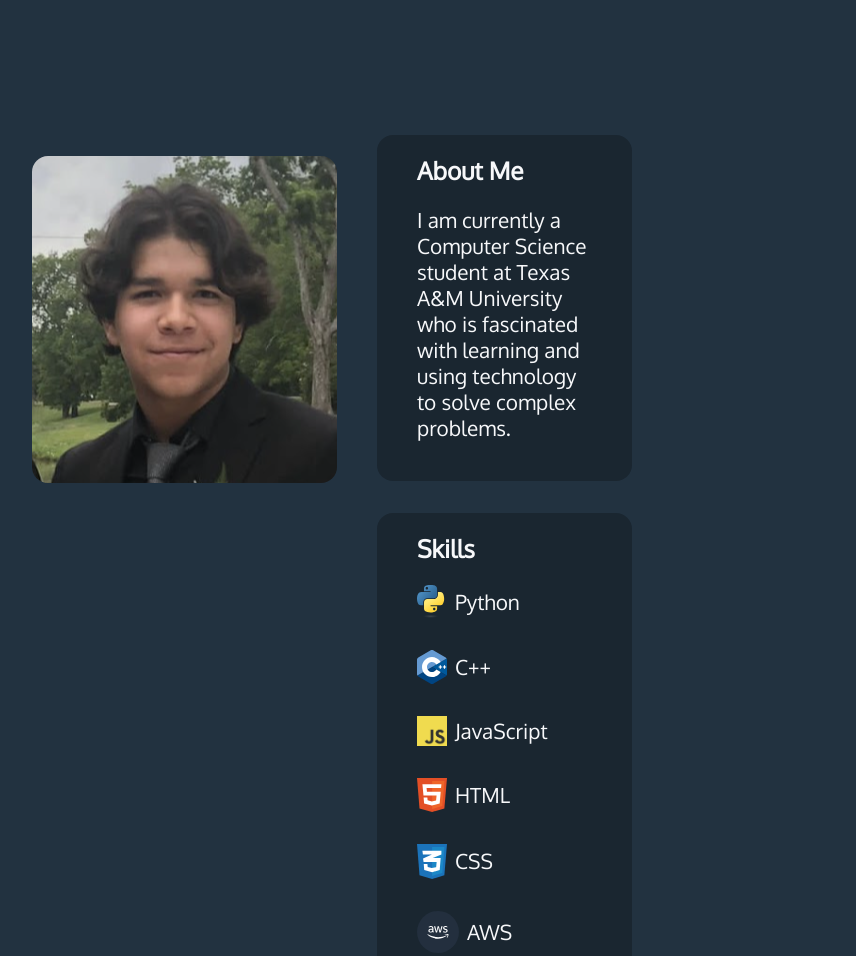
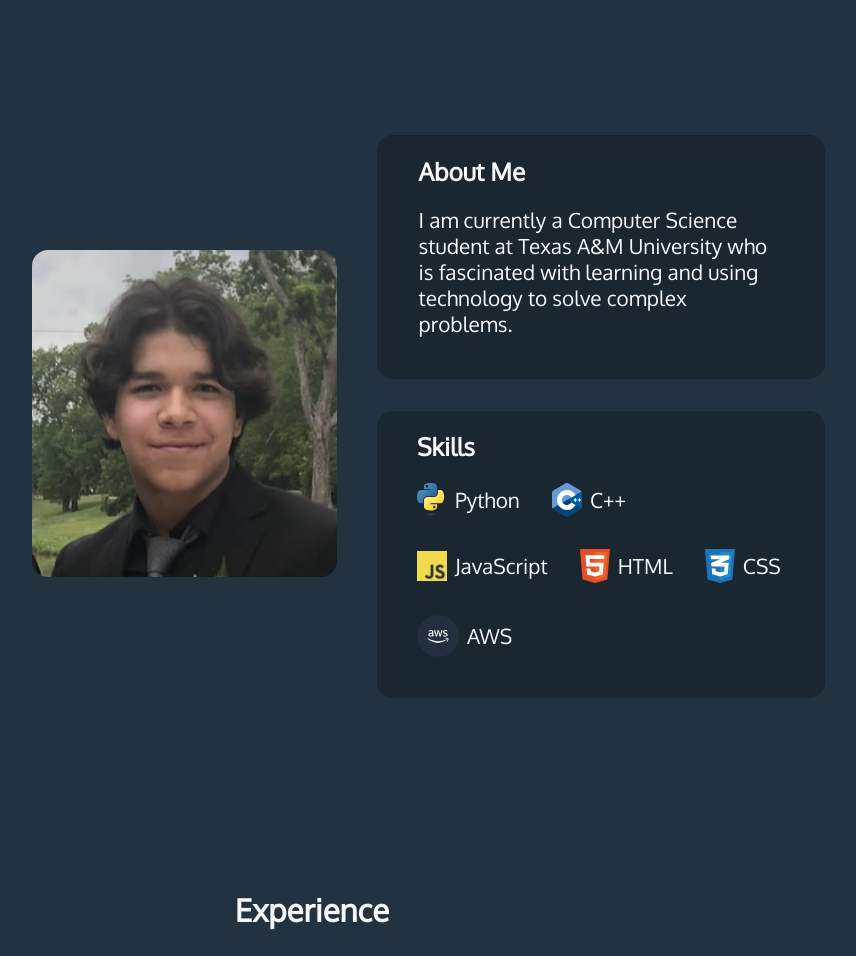
Before and after one commit to carlosra0345/personal-website, a website: page src/index.html in a window 1280 px wide. Shown: the part 760-1716 px from the top of the page, without its empty margins (328-1184 px from the left). Drawn offline with nearby package versions, Linux system fonts and the light colour scheme; a web font is replaced by a local one.

Commit message:
updated content

```diff
--- a/src/styles/style.css
+++ b/src/styles/style.css
@@ -137,9 +137,10 @@ nav a:hover{
 /*About Me styling*/
 #about{
     display: flex;
-    margin: auto;
     width: 50%;
     padding-bottom: 15%;
+    align-items: center;
+    margin: 0 auto;
 }
 
 .headshot{
@@ -152,11 +153,13 @@ nav a:hover{
     flex-direction: column;
     gap: 2rem;
     flex-wrap: wrap;
+    min-width: 35vw;
 }
 
 .about-text{
     background-color: var(--darkblue);
-    padding: 20px 40px;
+    /*padding: 20px 40px;*/
+    padding: 1em 2em;
     border-radius: 1rem;
 }
 
@@ -178,6 +181,7 @@ nav a:hover{
     display: flex;
     gap: 0.5rem;
     align-items: center;
+    margin: 0;
 }
 
 .skill-icon{
```
